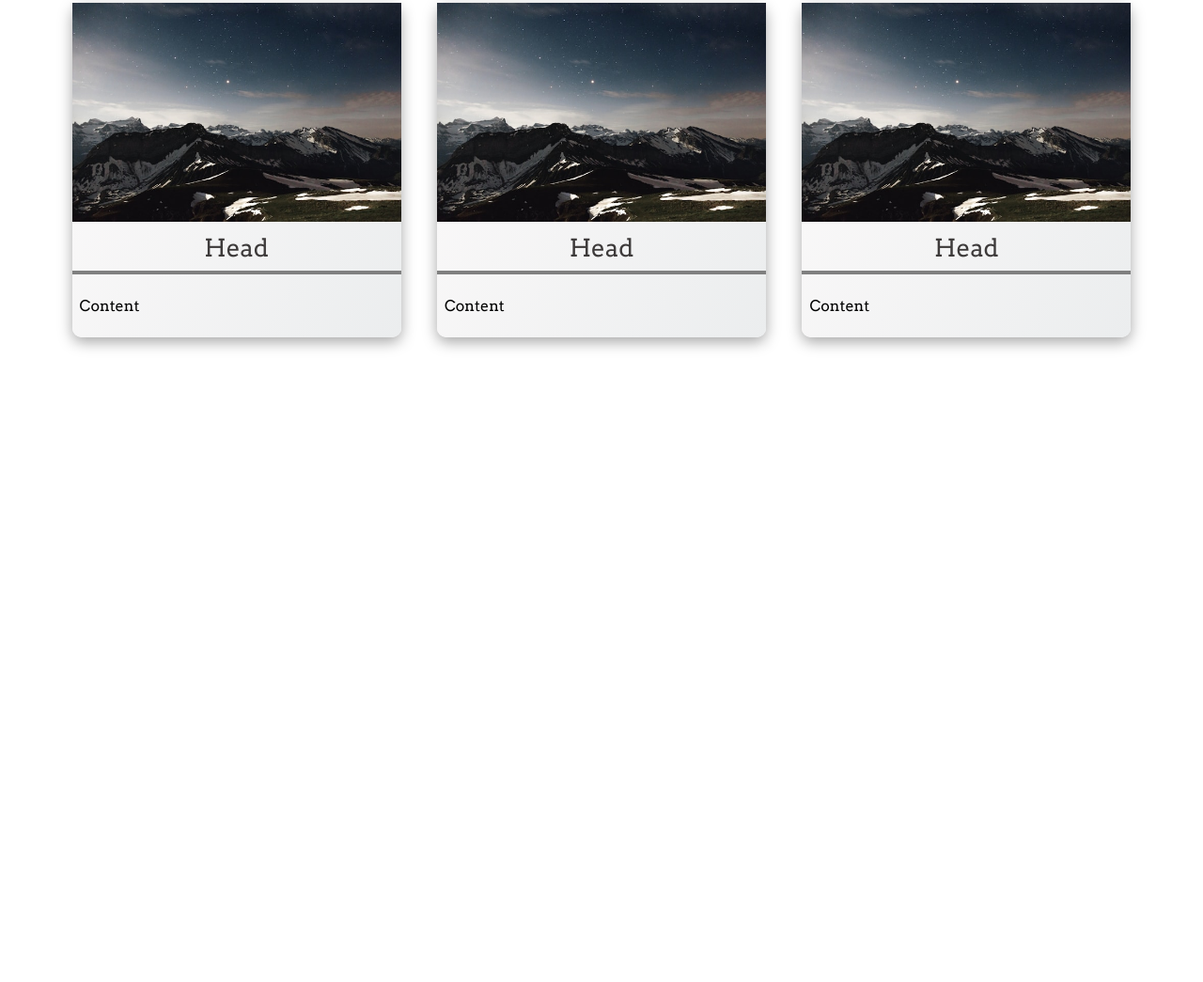
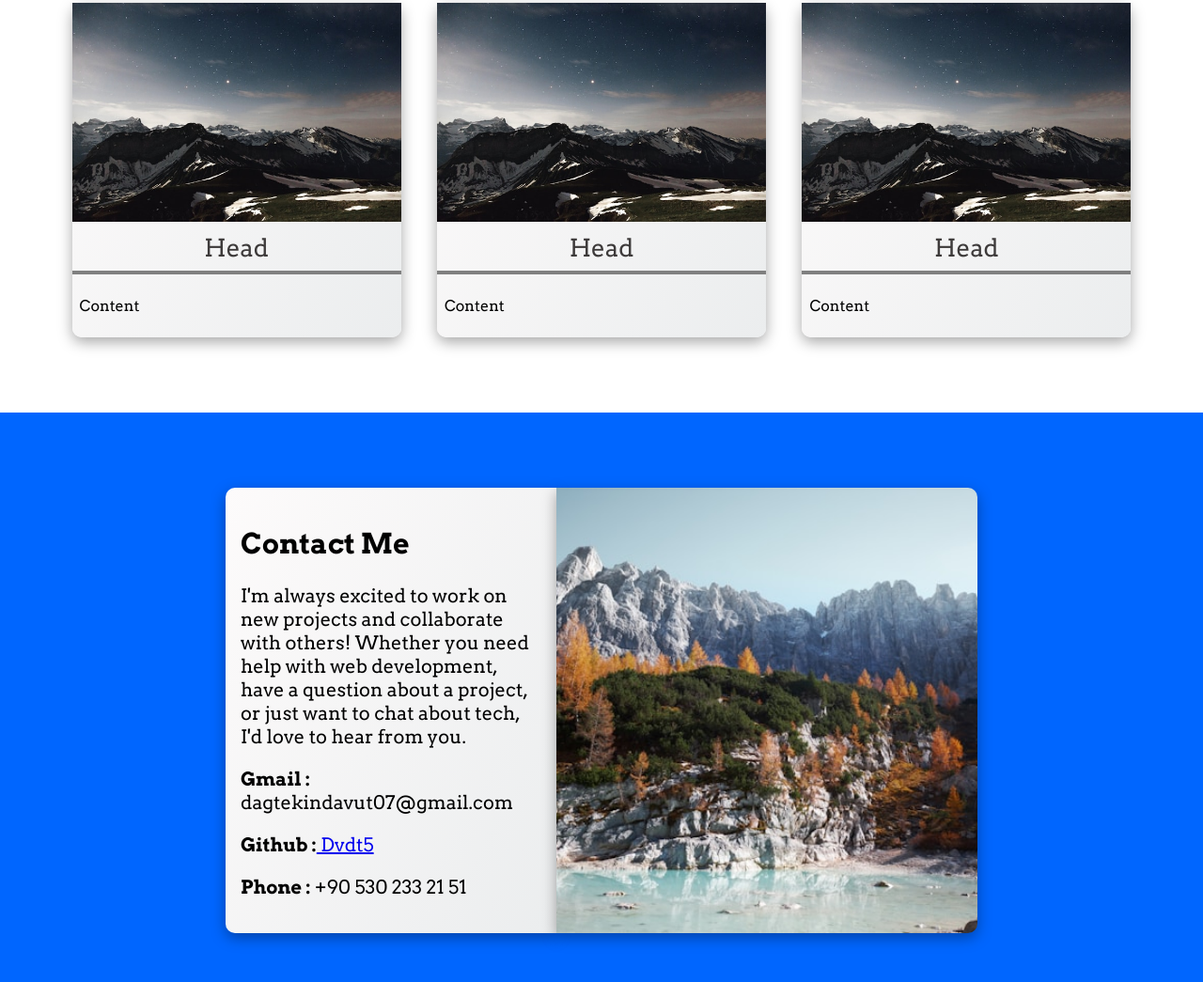
Before and after one commit to Dvdt5/Odin_Project---HomePage, a plain HTML site: page index.html in a window 1280 px wide. Shown: the part 1752-2797 px from the top of the page at 94% size. Before the commit the page ends 2191 px from the top, so only its background shows below. Drawn offline with Linux system fonts and the light colour scheme; a web font is replaced by a local one.

Commit message:
made a style for contact me

```diff
--- a/index.html
+++ b/index.html
@@ -3,7 +3,7 @@
 <head>
     <meta charset="UTF-8">
     <meta name="viewport" content="width=device-width, initial-scale=1.0">
-    <title>Davut Dağtekin || HomePage</title>
+    <title>HomePage || Davut Dağtekin </title>
     <link rel="stylesheet" href="styles.css">
     <link rel="preconnect" href="https://fonts.googleapis.com">
     <link rel="preconnect" href="https://fonts.gstatic.com" crossorigin>
@@ -109,7 +109,19 @@
                 </div>
             </div>
         </section>
-        <section id="contact"></section>
+        <section id="contact">
+            <div id="contact-text">
+                <h2>Contact Me</h2>
+                <p>I'm always excited to work on new projects and collaborate with others! Whether you need help with web development, have a question about a project, or just want to chat about tech, I'd love to hear from you.
+                </p>
+                <p><strong>Gmail :</strong> dagtekindavut07@gmail.com</p>
+                <p><strong>Github :</strong><a href="https://github.com/Dvdt5"> Dvdt5</a></p>
+                <p><strong>Phone :</strong> +90 530 233 21 51</p>
+            </div>
+            <div id="contact-img">
+                <img src="imgs/placeholder2.jpg" alt="contact-img">
+            </div>
+        </section>
     </main>
 </body>
 </html>
--- a/styles.css
+++ b/styles.css
@@ -156,6 +156,45 @@ body {
 
 /* My Work End */
 
+/* Contact Section */
+
+#contact {
+    background-color: rgb(0, 102, 255);
+    padding: 10vh 0;
+
+    display: grid;
+    grid-template-columns: auto auto;
+    justify-content: center;
+}
+
+#contact-text {
+    width: 25vw;
+    padding: 16px;
+    font-size: 20px;
+
+    background-image: linear-gradient(120deg, #fdfbfb 0%, #ebedee 100%);
+    box-shadow: rgba(0, 0, 0, 0.35) 0px 5px 15px;
+    border-radius: 10px 0 0 10px;
+}
+
+#contact-text {
+    word-wrap: normal;
+}
+
+#contact-img {
+    width: 35vw;
+}
+
+#contact-img img {
+    width: 100%;
+    object-fit: cover;
+    border-radius: 0 10px 10px 0;
+    height: 100%;
+    box-shadow: rgba(0, 0, 0, 0.35) 0px 5px 15px;
+}
+
+/* Contact End */
+
 #triangle-top{
     z-index: -1;
     position: absolute;
```
Also changed, not shown: imgs/placeholder2.jpg (added).
